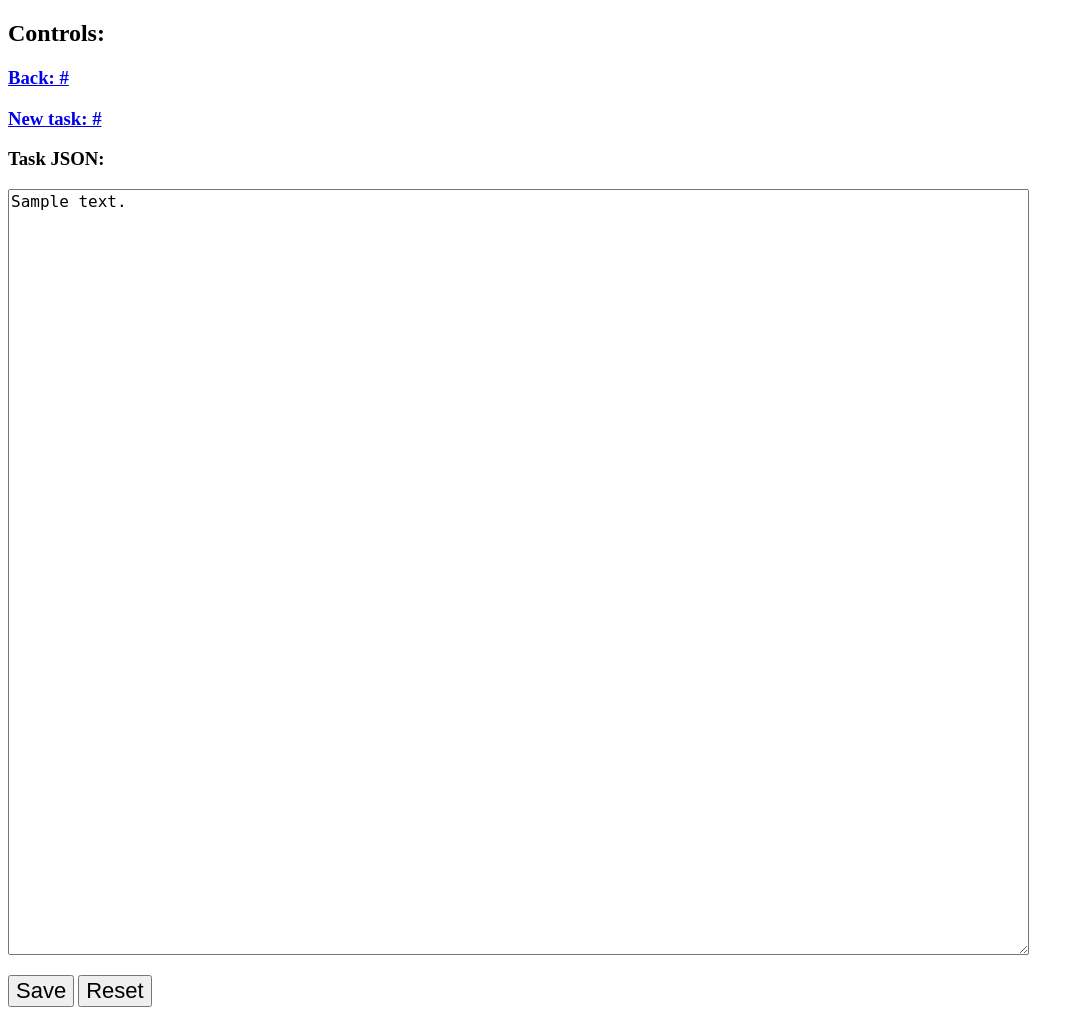
After one commit to artdgn/jobs-ranker, a Flask app: template jobs_ranker/io/webapp/templates/edit_task.html in a window 1280 px wide. The commit adds this page. Shown: the whole page, without its empty margins (0-1084 px from the left). Run offline with Flask 2, Linux system fonts and the light colour scheme; the template is opened without the code that fills it: most values are stand-ins (such as "Sample title", 1, 10 or a date in 2020).

Commit message:
Add edit task view, control, validation.

```diff
--- a/jobs_ranker/io/webapp/app.py
+++ b/jobs_ranker/io/webapp/app.py
@@ -49,7 +49,42 @@ def task_description(task_name):
         scrape_url=flask.url_for('scrape_task', task_name=task_name),
         label_url=flask.url_for('label_task', task_name=task_name),
         reload_url=flask.url_for('reload_ranker', task_name=task_name),
+        edit_url=flask.url_for('edit_task', task_name=task_name),
         task_data=json.dumps(task.get_config(), indent=4))
+
+
+@app.route('/<task_name>/edit', methods=['GET', 'POST'])
+def edit_task(task_name):
+    task = tasks[task_name]
+    back_url = flask.url_for('task_description', task_name=task_name)
+    if flask.request.method == 'GET':
+        config = task.get_config()
+        config.pop('name', None)
+        text_data = task.recent_edit_attempt or json.dumps(config, indent=1)
+        return flask.render_template(
+            'edit_task.html',
+            back_url=back_url,
+            new_task_url='not/implemented/yet',
+            text_data=text_data
+        )
+    else:  # post
+        form = flask.request.form
+        if form.get('reset'):
+            task.recent_edit_attempt = None
+            flask.flash(f'resetting and discarding changes')
+            return flask.redirect(flask.url_for('edit_task', task_name=task_name))
+
+        text = form.get('text')
+        message = task.validate_config(text)
+        if message:
+            flask.flash(f'Task edit error: {message}')
+            return flask.redirect(flask.url_for('edit_task', task_name=task_name))
+
+        else:
+            task.update_config(text)
+            flask.flash(f'Task edit succesful!')
+            return flask.redirect(back_url)
+
 
 
 @app.route('/<task_name>/label/')
--- /dev/null
+++ b/jobs_ranker/io/webapp/templates/edit_task.html
@@ -0,0 +1,21 @@
+{% extends "base.html" %}
+{% block title %}Job{% endblock %}
+{% block head %}
+    {{ super() }}
+{% endblock %}
+{% block content %}
+<h2>Controls:</h2>
+<h3>
+    <p><a href="{{ back_url }}">Back: {{ back_url }}</a></p>
+    <p><a href="{{ new_task_url }}">New task: {{ new_task_url }}</a></p>
+</h3>
+<form method="post" id="form">
+    <h3>Task JSON:</h3>
+    <textarea id=text cols=100 rows=40 form="form"
+              name="text" style="font-size: 16px">{{ text_data }}</textarea>
+    <p>
+        <input type=submit name=save value=Save style="font-size: 22px">
+        <input type=submit name=reset value=Reset style="font-size: 22px">
+    </p>
+</form>
+{% endblock %}
--- a/jobs_ranker/io/webapp/templates/task_page.html
+++ b/jobs_ranker/io/webapp/templates/task_page.html
@@ -10,5 +10,6 @@
     <h1>Reload and recalc: <a href="{{ reload_url }}">{{ reload_url }}</a></h1>
     <h1>Back: <a href="{{ back_url }}">{{ back_url }}</a></h1>
     <h2>Task data: </h2>
+    <h1>Edit: <a href="{{ edit_url }}">{{ edit_url }}</a></h1>
     <pre id="json"><span class="inner-pre" style="font-size: 18px">{{ task_data }}</span></pre>
 {% endblock %}
```
Also changed, not shown: jobs_ranker/io/webapp/task_sessions.py (+12 -0 lines), jobs_ranker/tasks/configs.py (+26 -0 lines), todo.md (+2 -1 lines).
